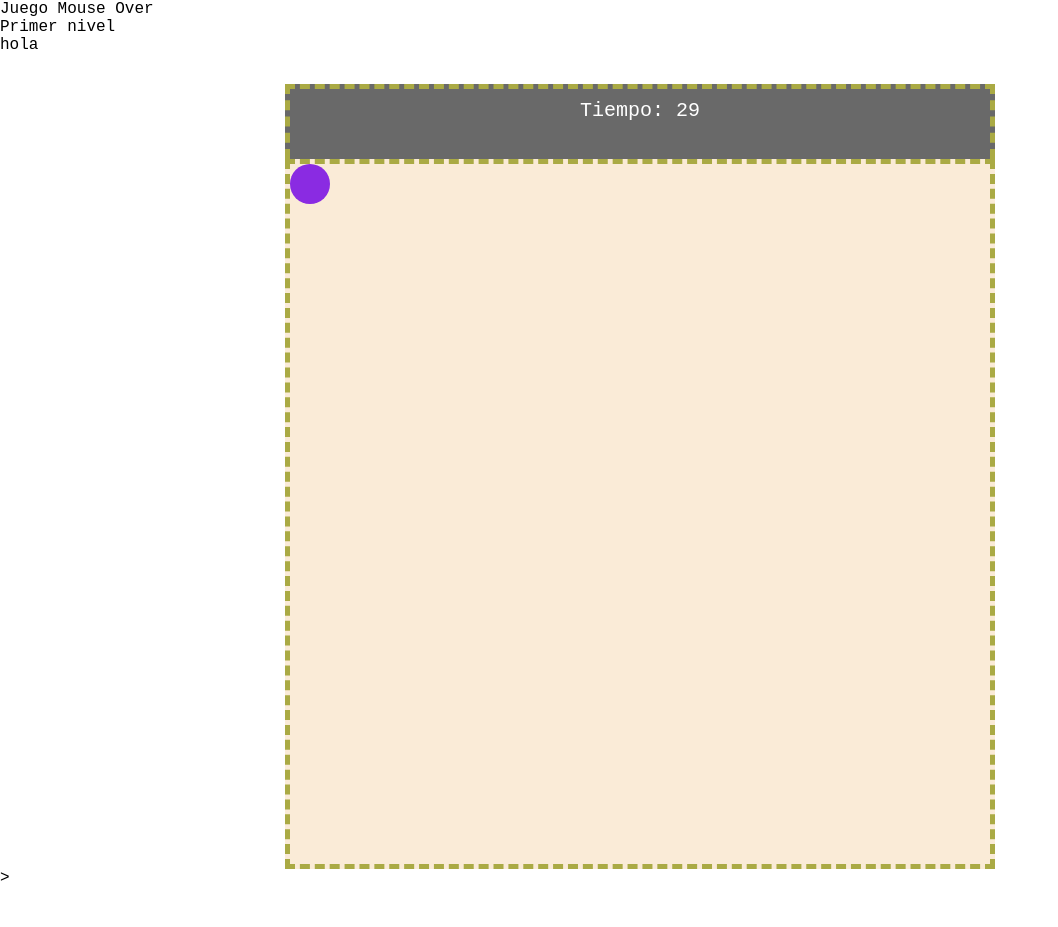
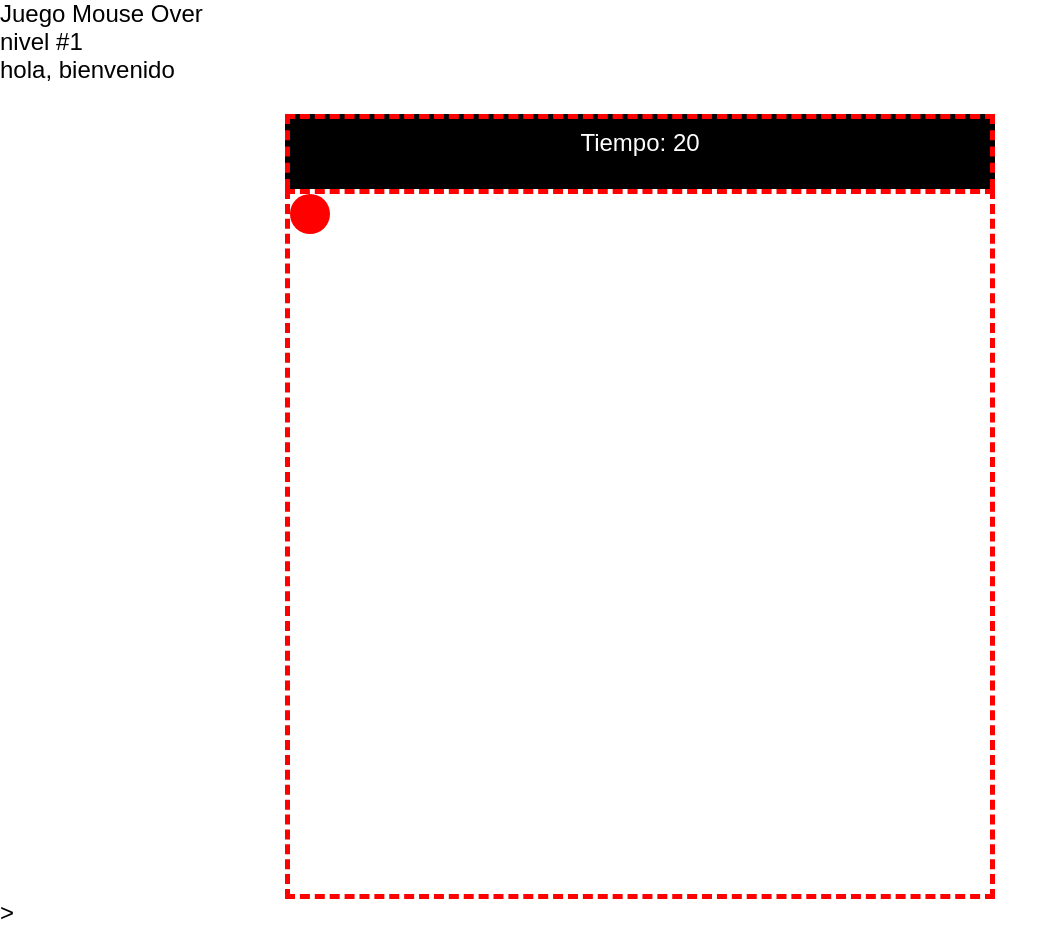
Before and after one commit to santicar10/ws-algoritmos, a plain HTML site: page mouse_over_game/index.html in a window 1280 px wide. Shown: the whole page, without its empty margins (0-1058 px from the left). Before the commit the page ends 887 px from the top, so only its background shows below. Drawn offline with Linux system fonts and the light colour scheme.

Commit message:
juego rediseñado

```diff
--- a/mouse_over_game/css/style.css
+++ b/mouse_over_game/css/style.css
@@ -1,7 +1,8 @@
 *{
     padding: 0px;
     margin: 0px;
-    font-family: 'Courier New', Courier, monospace;
+    font-family: 'arial', Courier, monospace;
+    font-size: x-large;
 }
 
 .container {
@@ -9,11 +10,11 @@
     margin: auto;
     width: 700px;
     height: 700px;
-    background-color: antiquewhite;
-    border: 5px dashed #aa4;
+    background-color: white;
+    border: 5px dashed red;
 }
 #player{
-    background-color: blueviolet;
+    background-color: red;
     border:4px;
     width: 40px;
     height: 40px;
@@ -22,7 +23,7 @@
     transition: all 0.3s;
 }
 .pointer{
-    background-color: dimgrey;
+    background-color: black;
     height: 50px;
     margin-top: 30px;
     border-bottom: 0px;
--- a/mouse_over_game/index.html
+++ b/mouse_over_game/index.html
@@ -10,8 +10,8 @@
 <body>
     <div class="contenedor-prueba">
         <span>Juego Mouse Over</span>
-        <p>Primer nivel</p>
-        <p>hola</p>
+        <p>nivel #1</p>
+        <p>hola, bienvenido</p>
     </div>
     <!--Cambio para repositorio-->
     <div class="container pointer">
--- a/mouse_over_game/js/main.js
+++ b/mouse_over_game/js/main.js
@@ -1,8 +1,8 @@
 document.getElementById('player').addEventListener("mouseover",sumarPuntos);
 
 var puntos=0;
-var tiempo=30;
-var puntosObjetivo=30;
+var tiempo=21;
+var puntosObjetivo=10;
 
 function sumarPuntos(){
  puntos++;
@@ -11,7 +11,7 @@ function sumarPuntos(){
  let ranNum2= Math.round(Math.random()*500);
  document.getElementById("player").style.marginTop=ranNum+"px";
  document.getElementById("player").style.marginLeft=ranNum+"px";
- if(puntos==30){
+ if(puntos==10){
      alert("ganaste");
  }
 }
@@ -21,7 +21,7 @@ function restarTiempo(){
     document.getElementById("time").innerHTML=" Tiempo: "+tiempo+ " ";
     if(tiempo==0){
         alert("Perdiste!");
-        tiempo=30;
+        tiempo=21;
         puntos=0;
     }
 }
```
